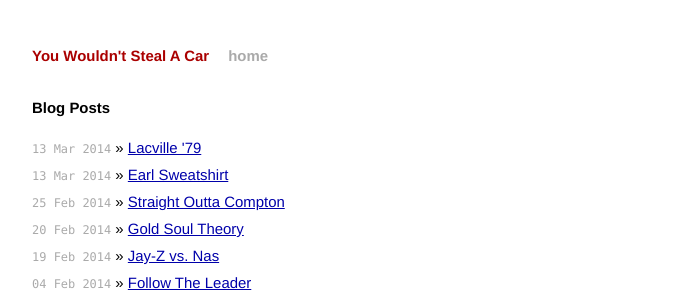
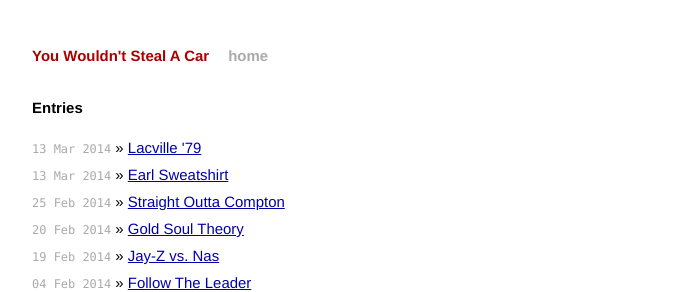
Before and after one commit to amonks/hip-hop-analysis, a Jekyll site: the page built from index.html, in a window 1280 px wide. Shown: the top 292 px of the page, without its empty margins (294-985 px from the left). Built offline with Jekyll 4.4.1, drawn with Linux system fonts in a browser that asks for light colours; Markdown is read by kramdown in place of the engine named in the settings.

```diff
--- a/_config.yml
+++ b/_config.yml
@@ -1,3 +1,4 @@
 name: You Wouldn't Steal A Car
 markdown: redcarpet
 pygments: true
+permalink: none
--- a/index.html
+++ b/index.html
@@ -4,7 +4,7 @@ title: You Wouldn't Steal A Car
 ---
 
 <div id="home">
-  <h1>Blog Posts</h1>
+  <h1>Entries</h1>
   <ul class="posts">
     {% for post in site.posts %}
       <li><span>{{ post.date | date_to_string }}</span> &raquo; <a href="{{ post.url }}">{{ post.title }}</a></li>
```
Also changed, not shown: _posts/2014-02-04-followtheleader.md (+0 -2 lines).
